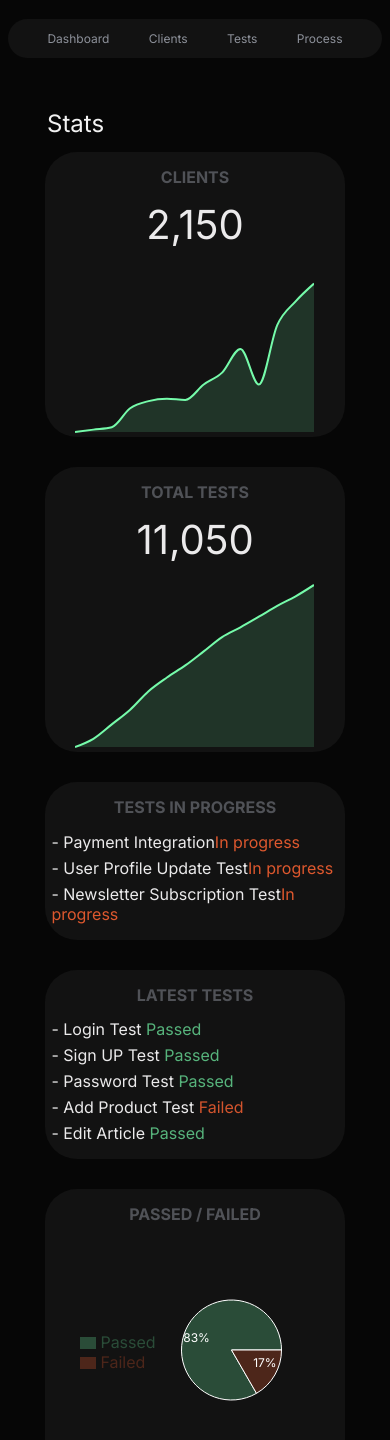
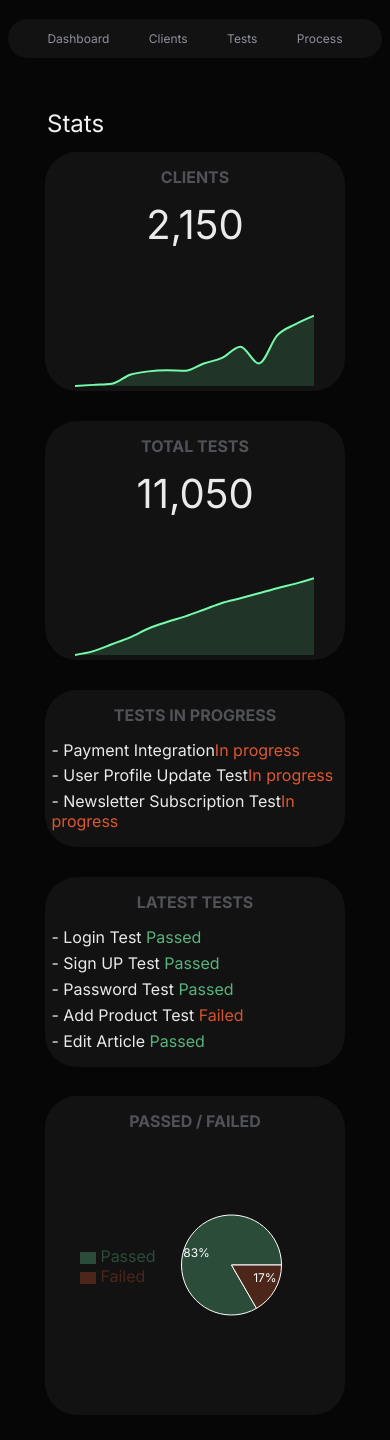
Before and after one commit to MaxBgt/case-study, a Next.js app: page / in a window 390 px wide. Shown: the top 1440 px of the page. Built offline with nearby package versions, Linux system fonts and the light colour scheme.

Commit message:
Correction responsive

```diff
--- a/components/Charts/ChartTestPassedVsFailed.js
+++ b/components/Charts/ChartTestPassedVsFailed.js
@@ -34,7 +34,7 @@ const ChartTestPassedVsFailed = () => {
     );
   };
   return (
-    <ResponsiveContainer width="80%" height={250}>
+    <ResponsiveContainer width="80%" height={300} className={"tested"}>
       <PieChart>
         <Pie
           data={data}
--- a/components/Charts/TinyAreaChartClients.js
+++ b/components/Charts/TinyAreaChartClients.js
@@ -20,7 +20,7 @@ const TinyAreaChartClients = () => {
   ];
 
   return (
-    <ResponsiveContainer width="80%" height={200}>
+    <ResponsiveContainer width="80%" height={100}>
       <AreaChart data={data} margin={{ top: 5, right: 0, left: 0, bottom: 5 }}>
         <Area
           type="monotone"
--- a/components/Charts/TinyAreaChartTest.js
+++ b/components/Charts/TinyAreaChartTest.js
@@ -20,7 +20,7 @@ const TinyAreaChartTest = () => {
   ];
 
   return (
-    <ResponsiveContainer width="80%" height={200}>
+    <ResponsiveContainer width="80%" height={100}>
       <AreaChart data={data} margin={{ top: 5, right: 0, left: 0, bottom: 5 }}>
         <Area
           type="monotone"
--- a/styles/components/_tinyAreaChart.scss
+++ b/styles/components/_tinyAreaChart.scss
@@ -1,24 +1,35 @@
 .recharts-responsive-container {
-  margin-top: -4.5vh;
   margin-left: 30px;
+}
+.tested {
+  margin-top: -20%;
 }
 
 @media (max-width: 950px) {
   .recharts-responsive-container {
-    margin-top: -12%;
+    margin-top: 2%;
     margin-left: 30px;
+  }
+  .tested {
+    margin-top: -10%;
   }
 }
 @media (max-width: 850px) {
   .recharts-responsive-container {
-    margin-top: 0%;
+    margin-top: 18%;
     margin-left: 30px;
+  }
+  .tested {
+    margin-top: -10%;
   }
 }
 
 @media (max-width: 780px) {
   .recharts-responsive-container {
-    margin-top: -4%;
+    margin-top: 14%;
     margin-left: 30px;
   }
+  .tested {
+    margin-top: -10%;
+  }
 }
--- a/styles/pages/_clients.scss
+++ b/styles/pages/_clients.scss
@@ -116,19 +116,21 @@
 }
 
 @media (max-width: 768px) {
+  .client-title {
+    top: 80px;
+  }
   .add-clients {
     right: 2%;
-    top: 60px;
+    top: 120px;
   }
-
   .projects-container {
-    margin-top: 8%;
+    margin-top: 15%;
     margin-left: 2%;
 
     .client-card {
       flex-direction: column;
       align-items: center;
-      margin-right: 0;
+      margin-right: 10px;
 
       .infos {
         align-items: center;
@@ -157,10 +159,10 @@
   .client-title {
     text-align: center;
     font-size: 24px;
-    margin-top: 13%;
+    margin-top: 5%;
   }
   .add-clients {
-    top: 100px;
+    top: 90px;
   }
 
   .projects-container {
--- a/styles/pages/_home.scss
+++ b/styles/pages/_home.scss
@@ -48,11 +48,12 @@
       flex-direction: column;
       margin-top: 5%;
       margin-left: 2%;
+
       justify-content: space-between;
       text-align: left;
       list-style: none;
       padding: 0;
-      font-size: 1.2rem;
+      font-size: 1rem;
       color: $descColor;
 
       .icon {
```
